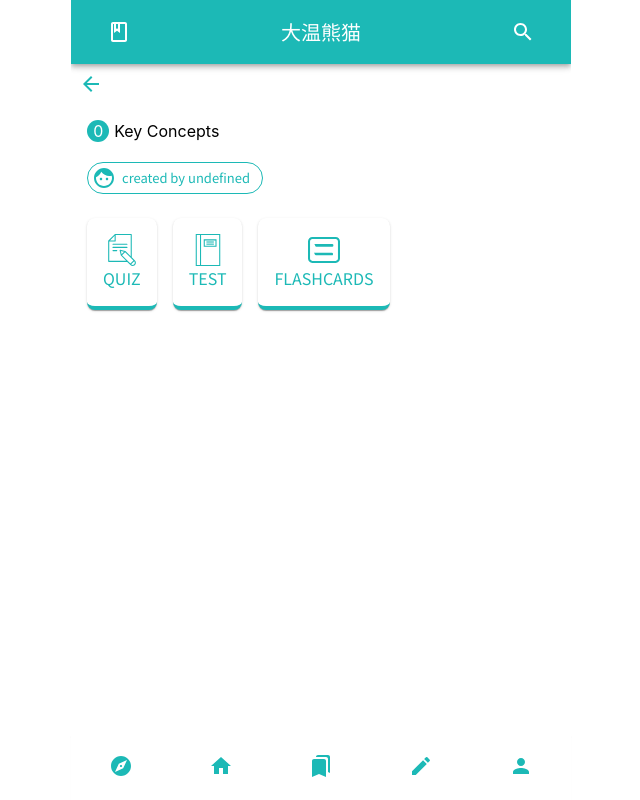
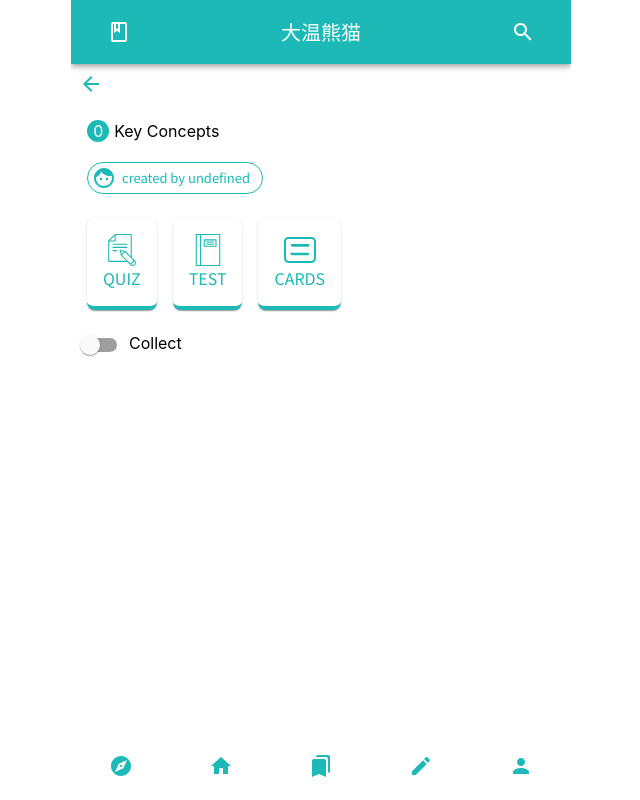
Before and after one commit to de2008de/vanpanda_quiz_card_ui, a React (Create React App) app: page /detail in a window 1280 px wide. Shown: the whole page, without its empty margins (319-959 px from the left). Built offline with nearby package versions, Linux system fonts and the light colour scheme; no server answers; what react-stripe-elements would draw is missing.

Commit message:
Allow users collect study cards on DetailPage

```diff
--- a/src/components/api/StudyCardsApiHelper.js
+++ b/src/components/api/StudyCardsApiHelper.js
@@ -24,6 +24,17 @@ export const getMyStudyCard = (iPageNumber, cancelToken, isCreatedByMe = true) =
             headers: requestHeader,
             cancelToken: cancelToken
         });
+};
+
+export const collectStudyCard = studyCardId => {
+    const requestHeader = {
+        token: window.localStorage.getItem("token")
+    };
+    return axios.post(ServerConfig.api.ip + cardApi + myStudyCardsApi, {
+        studyCardId: studyCardId
+    }, {
+        headers: requestHeader
+    });
 };
 
 export const removeStudyCardFromCollection = studyCardId => {
--- a/src/components/commons/DetailPage.js
+++ b/src/components/commons/DetailPage.js
@@ -17,7 +17,10 @@ import cardSVG from "../../assets/svg/card.svg";
 import quizSVG from "../../assets/svg/quiz.svg";
 import { AppContext } from "../context/AppContext";
 import { getBookmarks, convertBookmarkArrayToMap } from "../api/BookmarkApiHelper";
+import { collectStudyCard, removeStudyCardFromCollection } from "../api/StudyCardsApiHelper";
 import { getAxioCancelTokenSource } from "../../helpers/general";
+import Switch from '@material-ui/core/Switch';
+import { Link } from "react-router-dom";
 
 const sStudyCardApi = "/api/v1/card/studycard";
 
@@ -46,6 +49,10 @@ const useStyles = makeStyles(theme => ({
         display: "flex",
         flexWrap: "wrap",
         margin: "0.5rem"
+    },
+    collectWarning: {
+        color: theme.palette.secondary.main,
+        marginLeft: "1rem"
     }
 }));
 
@@ -54,16 +61,26 @@ const DetailPage = props => {
     const studyCardId = qs.parse(props.location.search).id;
     const [studyCard, setStudyCard] = useState({});
     const [bookmarks, setBookmarks] = useState({});
+    const [isCollected, setIsCollected] = useState(false);
+    const [showCollectWarning, setShowCollectWarning] = useState(false);
     const { setAppContext } = useContext(AppContext);
 
     const getStudyCardById = (id, cancelToken) => {
+        const requestHeader = {
+            token: window.localStorage.getItem("token")
+        }
         axios
             .get(ServerConfig.api.ip + sStudyCardApi + "/" + id, {
+                headers: requestHeader,
                 cancelToken: cancelToken
             })
             .then(response => {
                 const studyCard = response.data.data;
+                const metadata = response.data.metadata;
                 setStudyCard(studyCard);
+                if (metadata.isCollected) {
+                    setIsCollected(true);
+                }
             })
             .catch(thrown => { });
     };
@@ -169,6 +186,45 @@ const DetailPage = props => {
         props.history.push("/studyCard/study?id=" + studyCardId + "&type=multiple_choice");
     };
 
+    const onSwitchCollectHandler = () => {
+        if (!window.localStorage.getItem("token")) {
+            setShowCollectWarning(true);
+            return;
+        }
+        if (isCollected) {
+            removeStudyCardFromCollection(studyCardId);
+        } else {
+            collectStudyCard(studyCardId);
+        }
+        setIsCollected(prevState => {
+            return !prevState;
+        });
+    };
+
+    const renderCollectSwitch = () => {
+        const switchText = isCollected ? "Collected" : "Collect";
+        return (
+            <div>
+                <Switch
+                    checked={isCollected}
+                    onChange={onSwitchCollectHandler}
+                    color="primary"
+                />
+                <span>
+                    {switchText}
+                </span>
+                {
+                    showCollectWarning ?
+                        <div className={classes.collectWarning}>
+                            Please <Link to={"/login"}> Login </Link> to collect cards
+                        </div>
+                        :
+                        null
+                }
+            </div>
+        );
+    };
+
     return (
         <div className="DetailPage">
             <div className={classes.header}>
@@ -220,9 +276,12 @@ const DetailPage = props => {
                 />
                 <ButtonCard
                     svg={cardSVG}
-                    text="FLASHCARDS"
+                    text="CARDS"
                     onClickHandler={onClickFlashcardHandler}
                 />
+            </div>
+            <div>
+                {renderCollectSwitch()}
             </div>
             <div className="content">
                 {loadConceptCards()}
```
